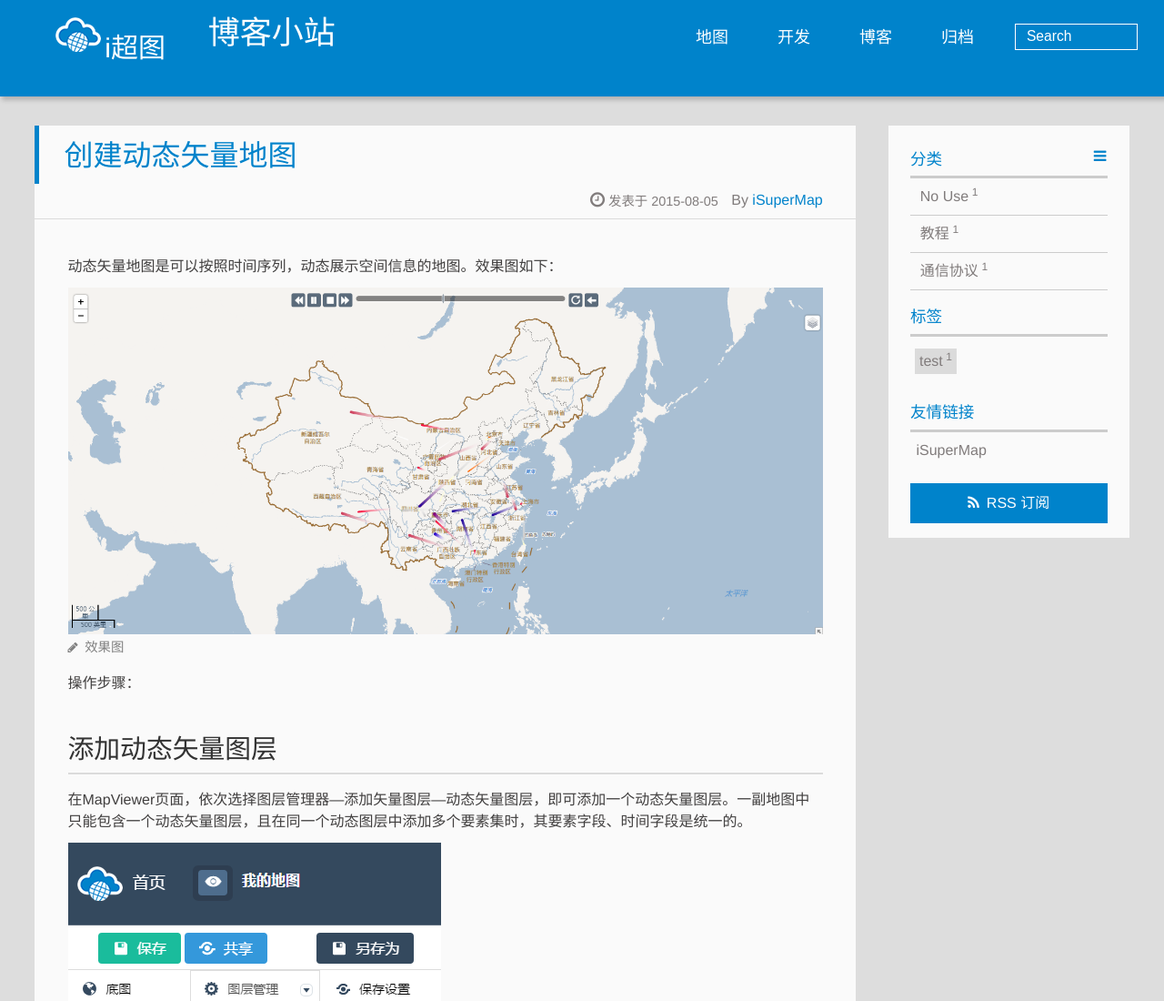
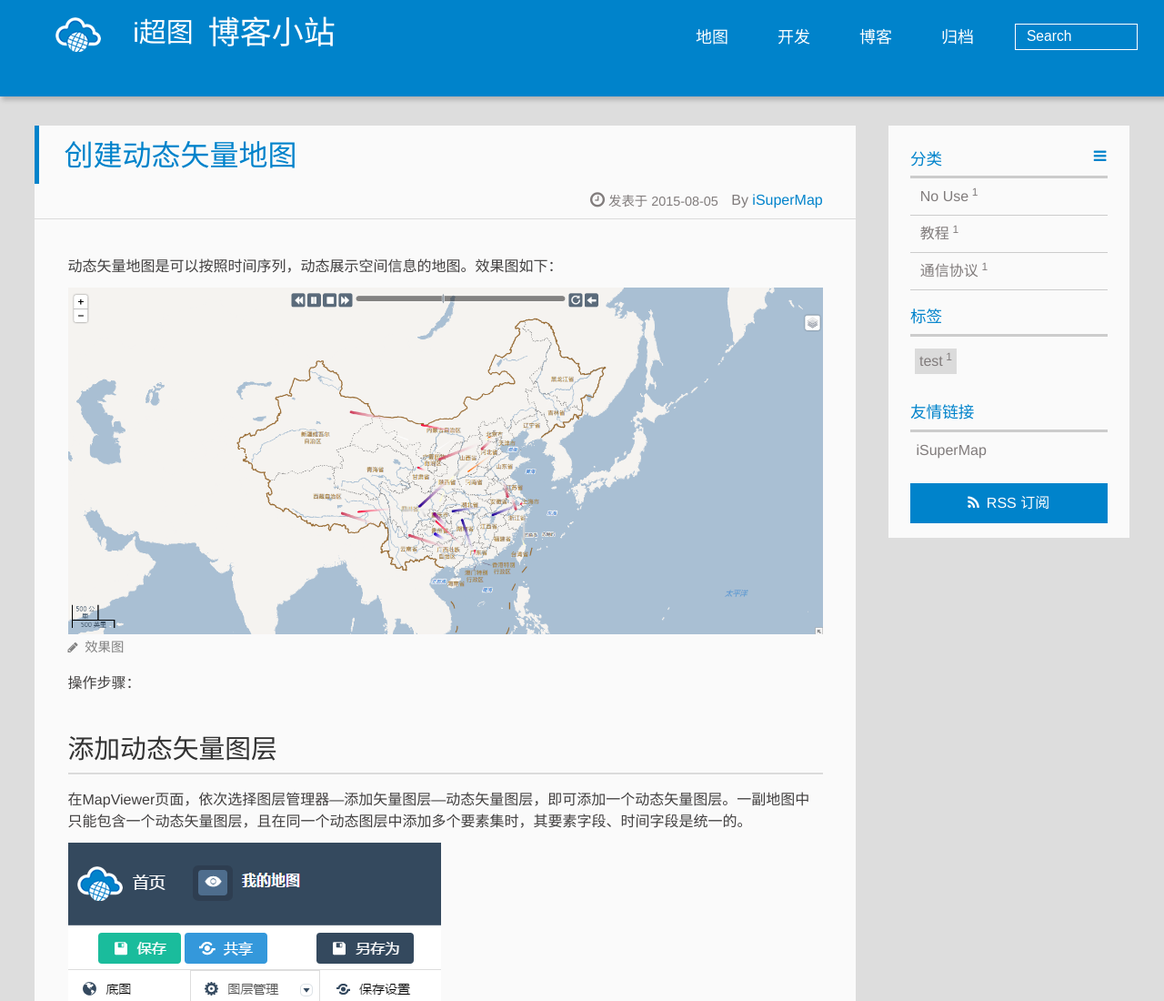
Before and after one commit to tianyuanisme/tianyuanisme.github.io, a plain HTML site: page index.html in a window 1280 px wide. Shown: the top 1100 px of the page at 91% size. Drawn offline with Linux system fonts and the light colour scheme.

Commit message:
Site updated: 2015-08-07 12:52:58

```diff
--- a/index.html
+++ b/index.html
@@ -41,7 +41,7 @@
 
 			<div id="imglogo">
 			    <img src="/img/logo.png" alt="博客小站" title="博客小站" style="width: 50px;height: 50px;"/>
-                <span class="logo-title" style="font-size: 30px;">i超图</span>
+                <span class="logo-title" style="font-size: 30px; float: right;">i超图</span>
 			</div>
 
 			<div id="textlogo">
```
Also changed, not shown: 2015/07/16/hello-world/index.html (+1 -1 lines), 2015/07/17/我的第一篇没有用的博客/index.html (+1 -1 lines), 2015/07/23/rabbitMQ多次创建相同队列，如何保证立即显示最新消息/index.html (+1 -1 lines), 2015/07/27/通信协议—Http/index.html (+1 -1 lines), 2015/08/05/创建动态矢量地图/index.html (+1 -1 lines), about/index.html (+1 -1 lines), archives/2015/07/index.html (+1 -1 lines), archives/2015/08/index.html (+1 -1 lines), archives/2015/index.html (+1 -1 lines), archives/index.html (+1 -1 lines), categories/No-Use/index.html (+1 -1 lines), categories/教程/index.html (+1 -1 lines), categories/通信协议/index.html (+1 -1 lines), search/index.html (+1 -1 lines), 1 more files.
